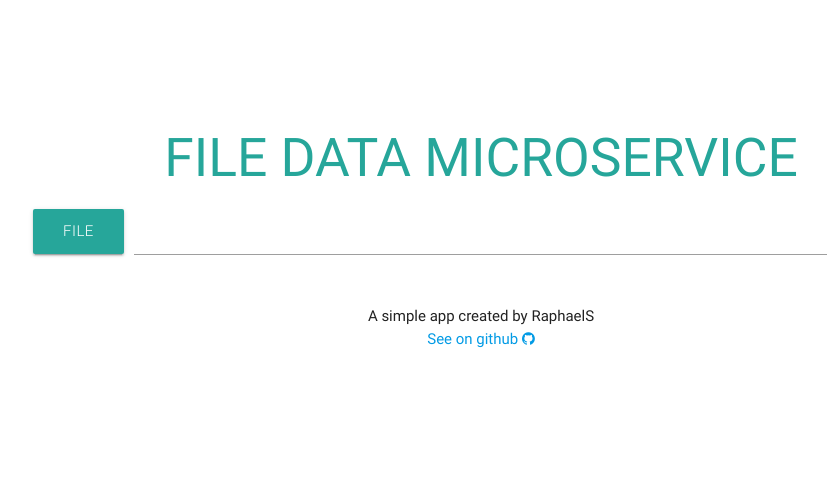
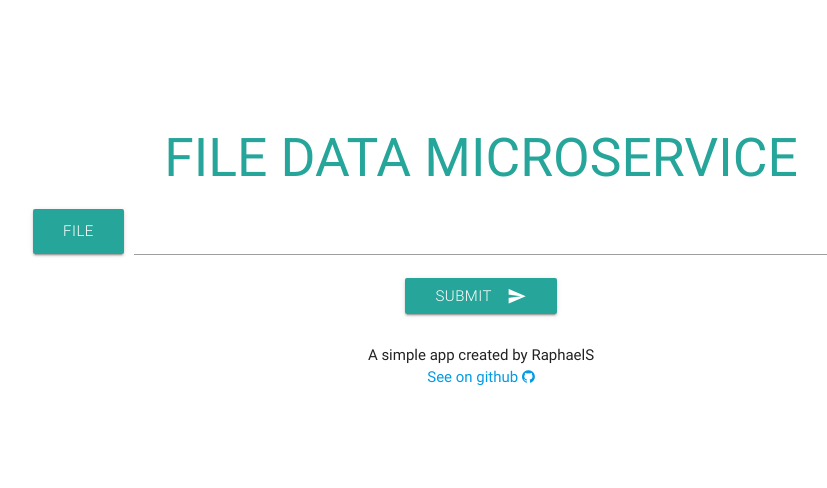
Before and after one commit to GiliKallner/file-metadata-microservice, a website: page views/index.html in a window 1280 px wide. Shown: the whole page, without its empty margins (159-986 px from the left). Drawn offline with nearby package versions, Linux system fonts and the light colour scheme; some packages are replaced by stand-ins of ours; a script that the page names is missing.

Commit message:
Checkpoint

```diff
--- a/views/index.html
+++ b/views/index.html
@@ -38,6 +38,11 @@
         <input class="file-path validate" type="text">
       </div>
     </div>
+
+    <button class="btn waves-effect waves-light" type="submit" name="action">Submit
+        <i class="material-icons right">send</i>
+    </button>
+
       </form>
     </main>
 
```
Also changed, not shown: routes/routes.js (+6 -1 lines).
